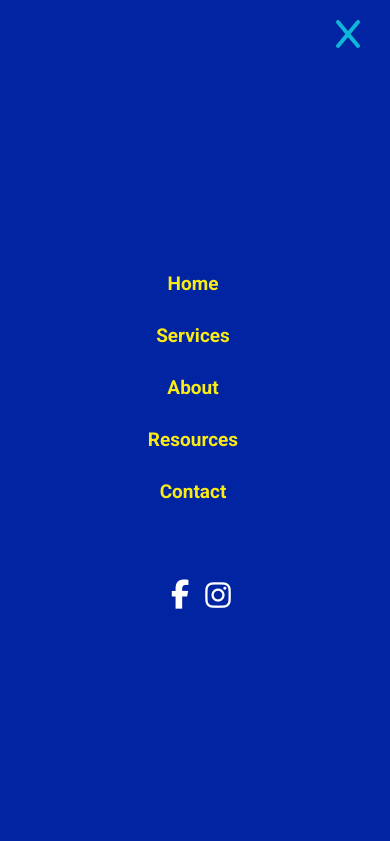
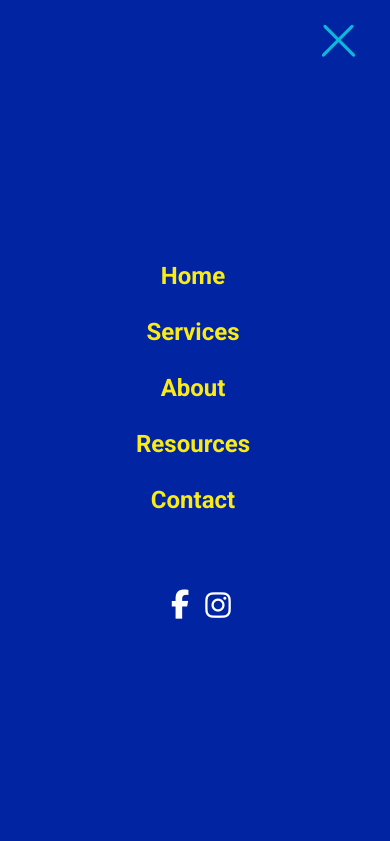
Before and after one commit to rovingCondor/bartlett-in-home-care-prod, a plain HTML site: page index.html in a window 390 px wide. Both pictures are taken after a click on the button 351 px from the left and 33 px from the top of the page. Shown: the top 841 px of the page. Drawn offline with nearby package versions, Linux system fonts and the light colour scheme.

Commit message:
Navigation-update
Improve mobile navigation by utilizing svg animation.

```diff
--- a/css/styles.css
+++ b/css/styles.css
@@ -70,7 +70,6 @@
 	padding: 0 1rem;
 }
 
-
 h1, h2, h3, h4, h5, h6 {
 	font-family: 'Poppins', sans-serif;
 }
@@ -107,7 +106,6 @@ h3 {
 }
 
 
-
 /* Navigation */
 .nav-section {
 	margin: 0;
@@ -135,8 +133,12 @@ h3 {
 	bottom: 0.25rem;
 }
 
-.mobile-nav-toggle {
+.mobile-nav-toggle2 {
 	display: none;
+}
+
+.mobile-nav-toggle2 svg.hamburger {
+	fill: var(--clr-primay-tint);
 }
 
 nav {
@@ -175,16 +177,6 @@ ul.nav-list li a:hover {
 	display: flex;;
 }
 
-/* .conatct-nav-wrapper {
-	display: flex;
-	align-items: center;
-	margin-left: 1rem;
-}
-
-.conatct-nav-wrapper .contact-nav {
-	margin-left: 0.5rem;
-} */
-
 .nav-social {
 	display: flex;
 	margin-left: 1.5rem;
@@ -208,29 +200,46 @@ ul.nav-list li a:hover {
 
 /* Media query for Navigation */
 @media (max-width: 55rem) {
-	.mobile-nav-toggle {
+	.mobile-nav-toggle2 {
 		display: flex;
 		position: absolute;
 		z-index: 100;
-		top: 1.15rem;
+		top: 0.9rem;
 		right: 1.5rem;
-		width: 1.875rem;
-		height: 1.875rem;
 		background: transparent;
 		border: none;
 	}
 
-	.mobile-nav-close {
-		display: none;
+	button.mobile-nav-toggle2 .line {
+		transition:
+			y 300ms ease-in 300ms,
+			rotate 300ms ease-in,
+			opacity 0ms 300ms;
+		transform-origin: center;
 	}
 
-	.mobile-nav-open.hide {
-		display: none;
+	button.mobile-nav-toggle2[aria-expanded="true"] .line {
+		transition:
+			y 300ms ease-in,
+			rotate 300ms ease-in 300ms,
+			opacity 0ms 300ms;
 	}
 
-	.mobile-nav-close.show {
-		display: flex;
-		width: 1.5rem;
+	button.mobile-nav-toggle2[aria-expanded="true"] .top,
+	button.mobile-nav-toggle2[aria-expanded="true"] .bottom {
+		y: 45px;
+	}
+
+	button.mobile-nav-toggle2[aria-expanded="true"] .top {
+		rotate: 45deg;
+	}
+
+	button.mobile-nav-toggle2[aria-expanded="true"] .middle {
+		opacity: 0;
+	}
+
+	button.mobile-nav-toggle2[aria-expanded="true"] .bottom {
+		rotate: -45deg;
 	}
 
 	.primary-navigation {
@@ -263,16 +272,17 @@ ul.nav-list li a:hover {
 		}
 	  }
 
+
 	.nav-right {
 		flex-direction: column;
 	}
 
 	ul.nav-list {
 		flex-direction: column;
-		font-size: var(--fs-500);
+		font-size: var(--fs-600);
 		margin-top: 2rem;
 		margin-bottom: 3.5rem;
-		line-height: 3.25rem;
+		line-height: 3.5rem;
 		color: var(--clr-accent);
 		transition: 300ms;
 	}
--- a/index.html
+++ b/index.html
@@ -26,9 +26,12 @@
 					</div>
 					<nav>
 						<!-- Mobile Nav Button -->
-						<button class="mobile-nav-toggle">
-							<img class="mobile-nav-open" src="img/menu-icons/bars-solid.svg" alt="Navigation Open">
-							<img class="mobile-nav-close" src="img/menu-icons/x-solid.svg" alt="Navigation Close">
+						<button class="mobile-nav-toggle2" aria-controls="primary-navigation" aria-expanded="false">
+							<svg class="hamburger" viewBox="0 0 100 100" width="55">
+								<rect class="line top" width="80" height="6" x="10" y="27" rx="5"></rect>
+								<rect class="line middle" width="80" height="6" x="10" y="47" rx="5"></rect>
+								<rect class="line bottom" width="80" height="6" x="10" y="67" rx="5"></rect>
+							</svg>
 						</button>
 						<div id="primary-navigation" class="primary-navigation">
 							<div class="nav-left">
@@ -51,20 +54,6 @@
 								</ul>
 							</div>
 							<div class="nav-right">
-								<!-- <div class="nav-contact">
-									<div class="conatct-nav-wrapper">
-										<i class="fa-solid fa-phone"></i>
-										<div class="contact-nav">
-											<a href="tel:6479670325">647.967.0325</a>
-										</div>
-									</div>
-									<div class="conatct-nav-wrapper">
-										<i class="fa-regular fa-envelope"></i>
-										<p class="contact-nav">
-											<a href="mailto:christa@bartlettcare.com">christa@bartlettcare.com</a>
-										</p>
-									</div>
-								</div> -->
 								<div class="nav-social">
 									<div class="nav-facebook">
 										<a href="https://google.com" target="_blank"><i class="fa-brands fa-facebook-f"></i></a>
@@ -483,7 +472,7 @@
 
 
 
-	<script src="js/scripts.js"></script>
+	<script src="js/navigation.js"></script>
 	<!-- Swiper script for carousel -->
 	<script src="https://cdn.jsdelivr.net/npm/swiper@11/swiper-bundle.min.js"></script>
 	<script src="js/swiper-carousel.js"></script>
--- /dev/null
+++ b/js/navigation.js
@@ -0,0 +1,28 @@
+// Open / Close Mobile Menu
+// Animated mobile toggle
+const mobileNavBtn2 = document.querySelector('.mobile-nav-toggle2')
+const primaryNav = document.querySelector('.primary-navigation');
+
+mobileNavBtn2.addEventListener('click', () => {
+	const isOpened = mobileNavBtn2.getAttribute('aria-expanded');
+
+	if (isOpened === 'false') {
+		mobileNavBtn2.setAttribute('aria-expanded', 'true');
+	} else {
+		mobileNavBtn2.setAttribute('aria-expanded', 'false');
+	}
+
+	primaryNav.classList.toggle('true');
+})
+
+
+// Close mobile menu when link is clicked
+// Menu icon animation reset
+const links = document.querySelectorAll('.nav-list a');
+
+links.forEach(l => {
+	l.addEventListener('click', ()=> {
+		primaryNav.classList.remove('true');
+		mobileNavBtn2.setAttribute('aria-expanded', 'false');
+	})
+})
--- a/js/scripts.js
+++ /dev/null
@@ -1,25 +0,0 @@
-// Mobile menu | Show or hide
-// Menu icon | toggle
-const primaryNav = document.querySelector('.primary-navigation');
-const mobileNavBtn = document.querySelector('.mobile-nav-toggle');
-
-const mobileNavBtnOpen = document.querySelector('.mobile-nav-open');
-const mobileNavBtnClose = document.querySelector('.mobile-nav-close');
-
-mobileNavBtn.addEventListener('click', ()=> {
-	primaryNav.classList.toggle('true');
-	mobileNavBtnOpen.classList.toggle('hide');
-	mobileNavBtnClose.classList.toggle('show');
-})
-
-// Close mobile menu when link is clicked
-// Minu icons reset
-const links = document.querySelectorAll('.nav-list a');
-
-links.forEach(l => {
-	l.addEventListener('click', ()=> {
-		primaryNav.classList.remove('true');
-		mobileNavBtnOpen.classList.remove('hide');
-		mobileNavBtnClose.classList.remove('show');
-	})
-})
```
Also changed, not shown: pages/contact-success.html (+7 -4 lines).
